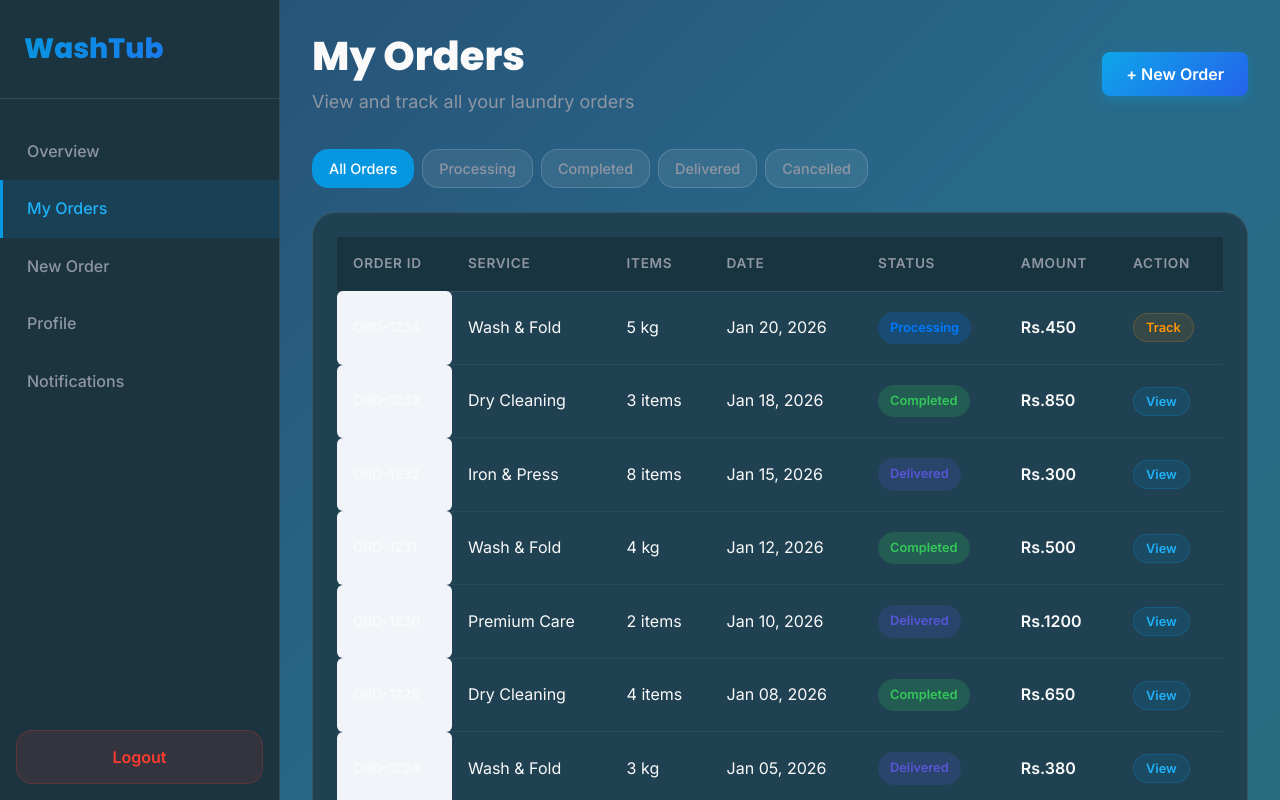
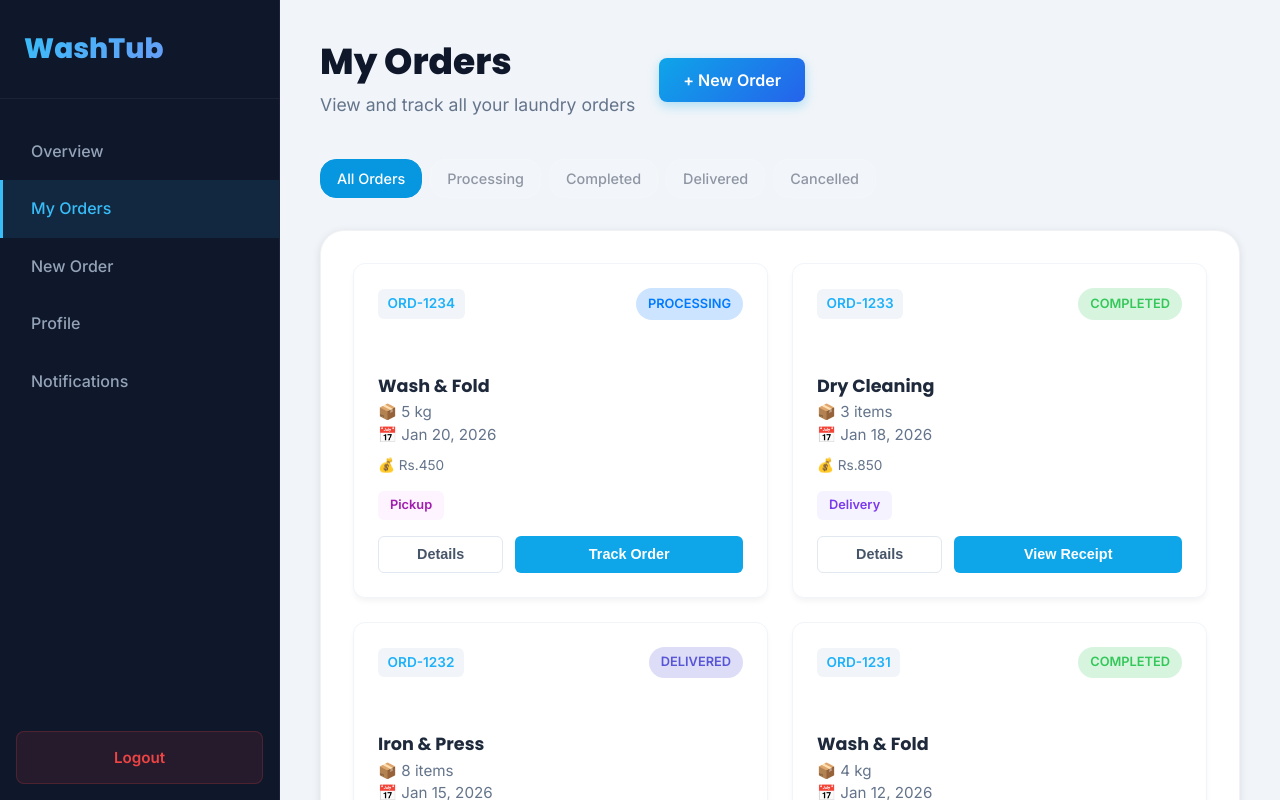
Before and after one commit to KavishaPerera/Wash-TUB, a React app in the folder frontend/: page /my-orders in a window 1280 px wide. Shown: the top 800 px of the page. Built offline with nearby package versions, Linux system fonts and the light colour scheme; the HTML template or start-up script is replaced by a standard one.

Commit message:
change in ustomer table

```diff
--- a/frontend/src/pages/CustomerDashboard.css
+++ b/frontend/src/pages/CustomerDashboard.css
@@ -369,6 +369,70 @@
     background: #0284c7;
 }
 
+/* Filter Tabs */
+.filter-tabs {
+    display: flex;
+    gap: 0.75rem;
+    margin-bottom: 2rem;
+    flex-wrap: wrap;
+}
+
+.filter-tab {
+    padding: 0.6rem 1.25rem;
+    background: rgba(255, 255, 255, 0.05);
+    border: 1px solid rgba(255, 255, 255, 0.1);
+    color: var(--color-gray);
+    border-radius: var(--radius-md);
+    cursor: pointer;
+    font-weight: 600;
+    font-size: 0.9rem;
+    transition: all var(--transition-fast);
+}
+
+.filter-tab:hover {
+    background: rgba(255, 255, 255, 0.1);
+    border-color: rgba(255, 255, 255, 0.2);
+    color: var(--color-light);
+}
+
+.filter-tab.active {
+    background: var(--color-primary);
+    border-color: var(--color-primary);
+    color: white;
+}
+
+/* No Orders State */
+.no-orders {
+    text-align: center;
+    padding: 4rem 2rem;
+    background: white;
+    border-radius: 12px;
+    box-shadow: 0 4px 6px -1px rgba(0, 0, 0, 0.05);
+}
+
+.no-orders-icon {
+    font-size: 4rem;
+    display: block;
+    margin-bottom: 1rem;
+}
+
+.no-orders h3 {
+    color: #1e293b;
+    font-size: 1.5rem;
+    margin-bottom: 0.5rem;
+}
+
+.no-orders p {
+    color: #64748b;
+    margin-bottom: 2rem;
+}
+
+/* Cancelled Status */
+.status-cancelled {
+    background: #fef2f2;
+    color: #dc2626;
+}
+
 /* Quick Actions */
 .quick-actions-section {
     margin-bottom: 2.5rem;
--- a/frontend/src/pages/MyOrders.jsx
+++ b/frontend/src/pages/MyOrders.jsx
@@ -1,34 +1,28 @@
 import { useState } from 'react';
 import { Link, useNavigate } from 'react-router-dom';
-import './MyOrders.css';
+import './CustomerDashboard.css'; // Use shared dashboard styles
 
 const MyOrders = () => {
     const navigate = useNavigate();
     const [activeFilter, setActiveFilter] = useState('all');
 
     const orders = [
-        { id: 'ORD-1234', service: 'Wash & Fold', date: 'Jan 20, 2026', status: 'processing', amount: 'Rs.450', items: '5 kg' },
-        { id: 'ORD-1233', service: 'Dry Cleaning', date: 'Jan 18, 2026', status: 'completed', amount: 'Rs.850', items: '3 items' },
-        { id: 'ORD-1232', service: 'Iron & Press', date: 'Jan 15, 2026', status: 'delivered', amount: 'Rs.300', items: '8 items' },
-        { id: 'ORD-1231', service: 'Wash & Fold', date: 'Jan 12, 2026', status: 'completed', amount: 'Rs.500', items: '4 kg' },
-        { id: 'ORD-1230', service: 'Premium Care', date: 'Jan 10, 2026', status: 'delivered', amount: 'Rs.1200', items: '2 items' },
-        { id: 'ORD-1229', service: 'Dry Cleaning', date: 'Jan 08, 2026', status: 'completed', amount: 'Rs.650', items: '4 items' },
-        { id: 'ORD-1228', service: 'Wash & Fold', date: 'Jan 05, 2026', status: 'delivered', amount: 'Rs.380', items: '3 kg' },
-        { id: 'ORD-1227', service: 'Iron & Press', date: 'Jan 02, 2026', status: 'cancelled', amount: 'Rs.250', items: '6 items' },
+        { id: 'ORD-1234', service: 'Wash & Fold', date: 'Jan 20, 2026', status: 'Processing', amount: 'Rs.450', items: '5 kg' },
+        { id: 'ORD-1233', service: 'Dry Cleaning', date: 'Jan 18, 2026', status: 'Completed', amount: 'Rs.850', items: '3 items' },
+        { id: 'ORD-1232', service: 'Iron & Press', date: 'Jan 15, 2026', status: 'Delivered', amount: 'Rs.300', items: '8 items' },
+        { id: 'ORD-1231', service: 'Wash & Fold', date: 'Jan 12, 2026', status: 'Completed', amount: 'Rs.500', items: '4 kg' },
+        { id: 'ORD-1230', service: 'Premium Care', date: 'Jan 10, 2026', status: 'Delivered', amount: 'Rs.1200', items: '2 items' },
+        { id: 'ORD-1229', service: 'Dry Cleaning', date: 'Jan 08, 2026', status: 'Completed', amount: 'Rs.650', items: '4 items' },
+        { id: 'ORD-1228', service: 'Wash & Fold', date: 'Jan 05, 2026', status: 'Delivered', amount: 'Rs.380', items: '3 kg' },
+        { id: 'ORD-1227', service: 'Iron & Press', date: 'Jan 02, 2026', status: 'Cancelled', amount: 'Rs.250', items: '6 items' },
     ];
 
     const filteredOrders = activeFilter === 'all'
         ? orders
-        : orders.filter(order => order.status === activeFilter);
+        : orders.filter(order => order.status.toLowerCase() === activeFilter);
 
     const getStatusClass = (status) => {
-        const statusClasses = {
-            processing: 'status-processing',
-            completed: 'status-completed',
-            delivered: 'status-delivered',
-            cancelled: 'status-cancelled'
-        };
-        return statusClasses[status] || '';
+        return `status-${status.toLowerCase()}`;
     };
 
     const handleLogout = () => {
@@ -36,9 +30,9 @@ const MyOrders = () => {
     };
 
     return (
-        <div className="my-orders-page">
+        <div className="dashboard">
             {/* Sidebar */}
-            <aside className="orders-sidebar">
+            <aside className="dashboard-sidebar">
                 <div className="sidebar-header">
                     <h2 className="logo">WashTub</h2>
                 </div>
@@ -53,12 +47,12 @@ const MyOrders = () => {
                     <Link to="/new-order" className="nav-item">
                         <span>New Order</span>
                     </Link>
-                    <a href="#profile" className="nav-item">
+                    <Link to="/profile" className="nav-item">
                         <span>Profile</span>
-                    </a>
-                    <a href="#notifications" className="nav-item">
+                    </Link>
+                    <Link to="/notifications" className="nav-item">
                         <span>Notifications</span>
-                    </a>
+                    </Link>
                 </nav>
 
                 <button className="logout-btn" onClick={handleLogout}>
@@ -67,8 +61,8 @@ const MyOrders = () => {
             </aside>
 
             {/* Main Content */}
-            <main className="orders-main">
-                <header className="orders-header">
+            <main className="dashboard-main">
+                <header className="dashboard-header">
                     <div className="header-content">
                         <div className="header-left">
                             <h1>My Orders</h1>
@@ -114,48 +108,9 @@ const MyOrders = () => {
                     </button>
                 </div>
 
-                {/* Orders List */}
-                <section className="orders-list-section">
-                    <div className="orders-table-container">
-                        <table className="orders-table">
-                            <thead>
-                                <tr>
-                                    <th>Order ID</th>
-                                    <th>Service</th>
-                                    <th>Items</th>
-                                    <th>Date</th>
-                                    <th>Status</th>
-                                    <th>Amount</th>
-                                    <th>Action</th>
-                                </tr>
-                            </thead>
-                            <tbody>
-                                {filteredOrders.map(order => (
-                                    <tr key={order.id}>
-                                        <td className="order-id">{order.id}</td>
-                                        <td>{order.service}</td>
-                                        <td>{order.items}</td>
-                                        <td>{order.date}</td>
-                                        <td>
-                                            <span className={`status-badge ${getStatusClass(order.status)}`}>
-                                                {order.status.charAt(0).toUpperCase() + order.status.slice(1)}
-                                            </span>
-                                        </td>
-                                        <td className="order-amount">{order.amount}</td>
-                                        <td>
-                                            {order.status === 'processing' ? (
-                                                <button className="btn-action btn-track">Track</button>
-                                            ) : (
-                                                <button className="btn-action btn-view">View</button>
-                                            )}
-                                        </td>
-                                    </tr>
-                                ))}
-                            </tbody>
-                        </table>
-                    </div>
-
-                    {filteredOrders.length === 0 && (
+                {/* Orders Grid */}
+                <section className="orders-section">
+                    {filteredOrders.length === 0 ? (
                         <div className="no-orders">
                             <span className="no-orders-icon">📦</span>
                             <h3>No orders found</h3>
@@ -164,26 +119,39 @@ const MyOrders = () => {
                                 Place Your First Order
                             </button>
                         </div>
+                    ) : (
+                        <div className="orders-grid">
+                            {filteredOrders.map((order) => (
+                                <div key={order.id} className="order-card">
+                                    <div className="order-header">
+                                        <span className="order-id">{order.id}</span>
+                                        <span className={`order-status ${getStatusClass(order.status)}`}>{order.status}</span>
+                                    </div>
+                                    <div className="order-details">
+                                        <h3>{order.service}</h3>
+                                        <p>📦 {order.items}</p>
+                                        <p>📅 {order.date}</p>
+                                        <p style={{ marginTop: '0.5rem', fontSize: '0.85rem' }}>
+                                            💰 {order.amount}
+                                        </p>
+                                    </div>
+                                    <div style={{ display: 'flex', gap: '0.5rem', marginTop: 'auto' }}>
+                                        <span className={`order-type type-${order.status === 'Processing' ? 'pickup' : 'delivery'}`}>
+                                            {order.status === 'Processing' ? 'Pickup' : 'Delivery'}
+                                        </span>
+                                    </div>
+                                    <div className="card-actions">
+                                        <button className="btn-card-outline">Details</button>
+                                        <button className="btn-card-primary">
+                                            {order.status === 'Processing' ? 'Track Order' : 'View Receipt'}
+                                        </button>
+                                    </div>
+                                </div>
+                            ))}
+                        </div>
                     )}
                 </section>
 
-                {/* Order Summary */}
-                <section className="order-summary-section">
-                    <div className="summary-cards">
-                        <div className="summary-card">
-                            <span className="summary-value">{orders.length}</span>
-                            <span className="summary-label">Total Orders</span>
-                        </div>
-                        <div className="summary-card">
-                            <span className="summary-value">{orders.filter(o => o.status === 'processing').length}</span>
-                            <span className="summary-label">In Progress</span>
-                        </div>
-                        <div className="summary-card">
-                            <span className="summary-value">{orders.filter(o => o.status === 'completed' || o.status === 'delivered').length}</span>
-                            <span className="summary-label">Completed</span>
-                        </div>
-                    </div>
-                </section>
             </main>
         </div>
     );
```
